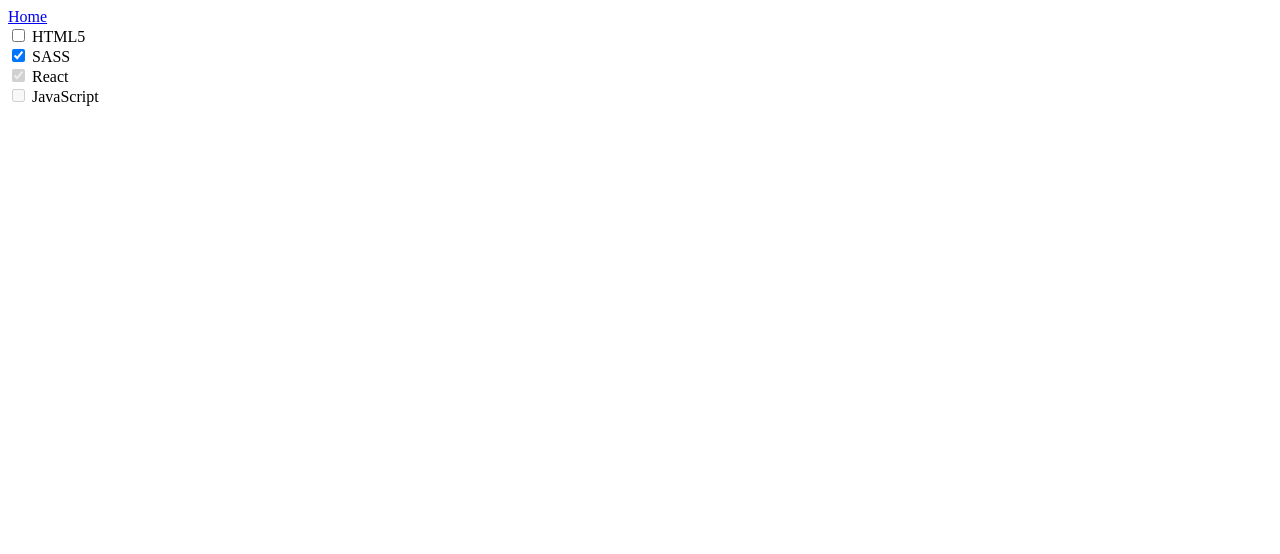
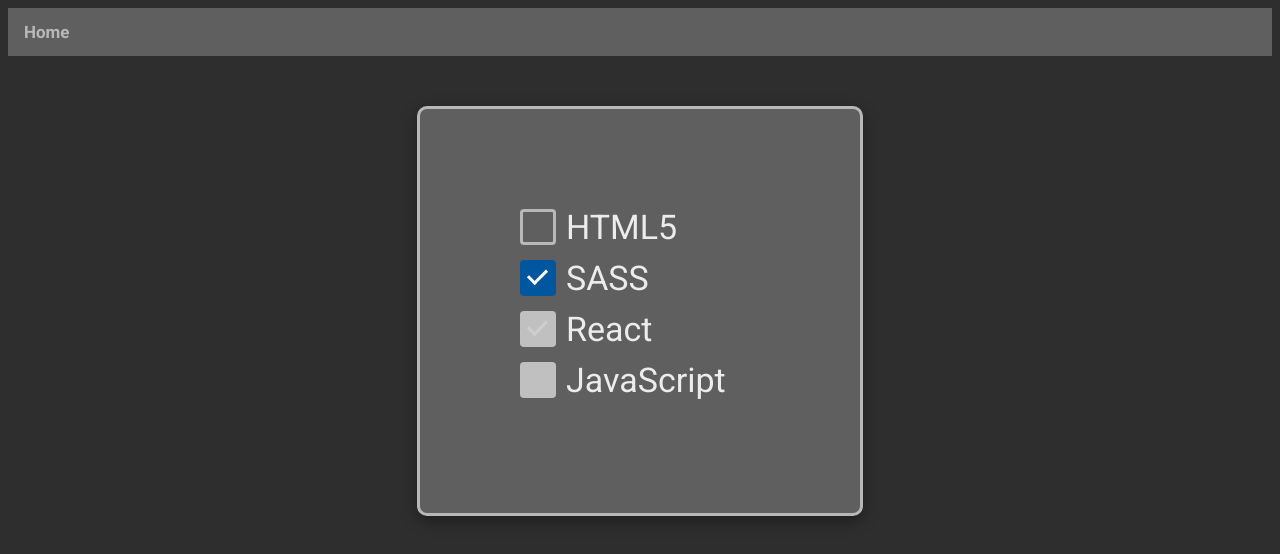
Before and after one commit to humanityBG/frontend-dev-prep, a plain HTML site: page checkbox-customization/checkboxes.html in a window 1280 px wide. Drawn offline with nearby package versions, Linux system fonts and the light colour scheme; the site is published under a folder, as on GitHub Pages, so addresses that start at the root find nothing.

Commit message:
reverting changes to links.

```diff
--- a/checkbox-customization/checkboxes.html
+++ b/checkbox-customization/checkboxes.html
@@ -5,13 +5,13 @@
     <meta charset="UTF-8">
     <meta name="viewport" content="width=device-width, initial-scale=1.0">
     <title>Checkboxes</title>
-    <link rel="stylesheet" href="/frontend-dev-prep/assets/styles/checkboxes.css">
+    <link rel="stylesheet" href="assets/styles/checkboxes.css">
 </head>
 
 <body>
 
     <div class="topnav">
-        <a class="inactive" href="/frontend-dev-prep/index.html">Home</a>
+        <a class="inactive" href="/index.html">Home</a>
     </div>
 
     <div class="checkboxes">
```
Also changed, not shown: index.html (+2 -2 lines).
